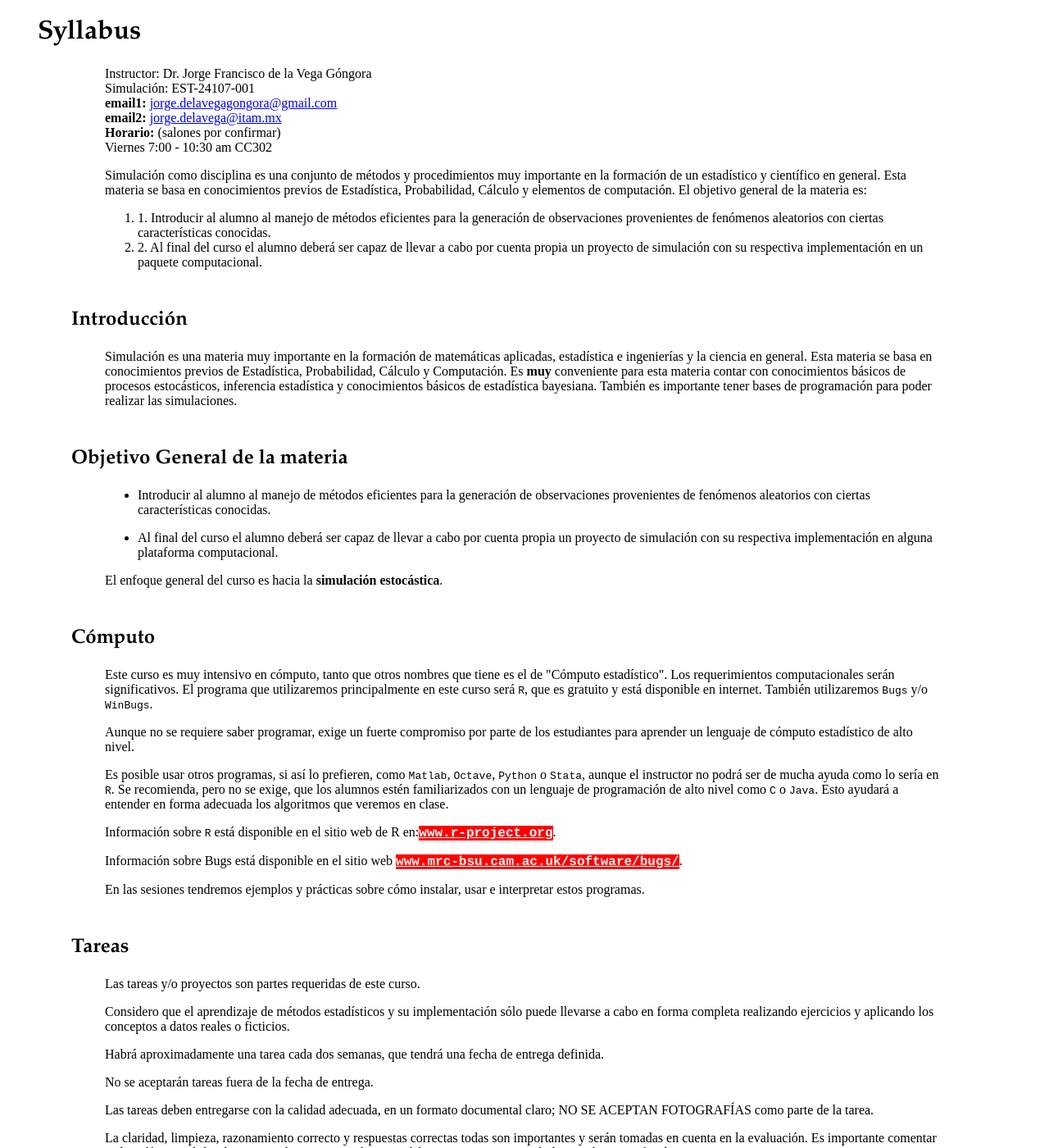
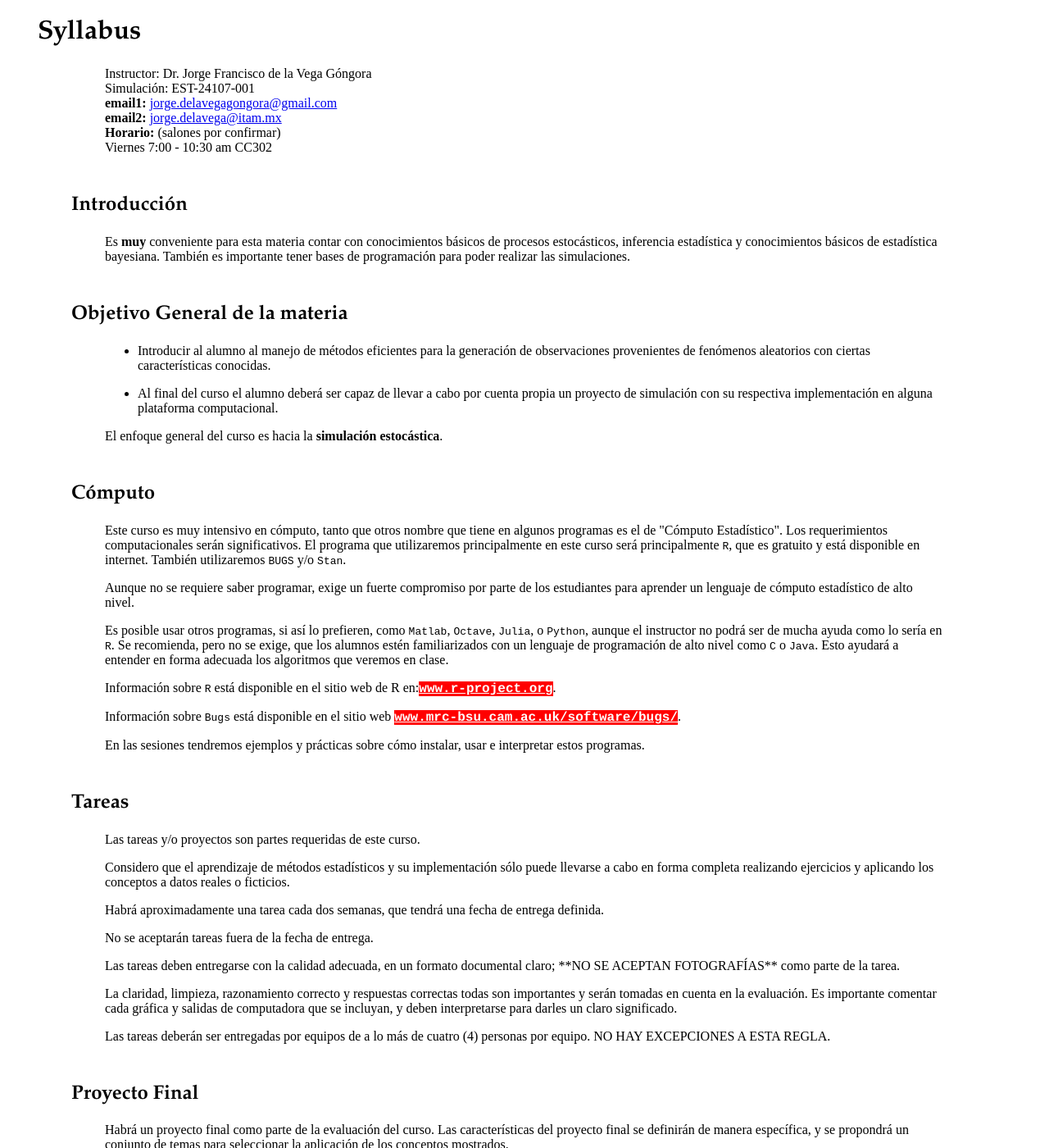
Before and after one commit to jvega68/Simulacion, a Jekyll site: the page built from syllabus.html, in a window 1280 px wide and 1400 px high. Shown: the whole window at 82% size. Built offline with Jekyll 4.4.1, drawn with Linux system fonts in a browser that asks for light colours.

Commit message:
Update syllabus.html

```diff
--- a/syllabus.html
+++ b/syllabus.html
@@ -13,18 +13,8 @@ Simulación: EST-24107-001 </br>
 <b>Horario:</b> (salones por confirmar) </br>
             Viernes 7:00 - 10:30 am CC302 </p>
 
-<p> Simulación como disciplina es una conjunto de métodos y procedimientos muy importante en la formación de un estadístico y
-   científico en general. Esta materia se basa en conocimientos previos de Estadística, Probabilidad, Cálculo y elementos de
-            computación. El objetivo general de la materia es:</p>
-
-<ol>
-<li>1. Introducir al alumno al manejo de métodos eficientes para la generación de observaciones provenientes de fenómenos aleatorios con ciertas características conocidas.</li>
-<li>2. Al final del curso el alumno deberá ser capaz de llevar a cabo por cuenta propia un proyecto de simulación con su respectiva implementación en un paquete computacional.</li>
-</ol>
-
 <h2>Introducción</h2>
 
-<p>Simulación es una materia muy importante en la formación de matemáticas aplicadas, estadística e ingenierías y la ciencia en general. Esta materia se basa en conocimientos previos de Estadística, Probabilidad, Cálculo y Computación.
 Es <strong>muy</strong> conveniente para esta materia contar con conocimientos básicos de procesos estocásticos, inferencia estadística y conocimientos básicos de estadística bayesiana. También es importante tener bases de programación para poder realizar las simulaciones.</p>
 
 <h2>Objetivo General de la materia</h2>
@@ -38,47 +28,63 @@ Es <strong>muy</strong> conveniente para esta materia contar con conocimientos b
 </ul>
 <p>El enfoque general del curso es hacia la <strong>simulación estocástica</strong>.</p>
 
-<h2>Cómputo</h2>
-<p>Este curso es muy intensivo en cómputo, tanto que otros nombres que tiene es el de "Cómputo estadístico". Los requerimientos computacionales serán significativos. El programa que utilizaremos principalmente en este curso será <tt>R</tt>, que es gratuito y está disponible en internet. También utilizaremos <tt>Bugs</tt> y/o <tt>WinBugs</tt>.</p>
+<h2> Cómputo</h2>
 
-<p>Aunque no se requiere saber programar, exige un fuerte compromiso por parte de los estudiantes para aprender un lenguaje de cómputo estadístico de alto nivel. </p>
+<p> Este curso es muy intensivo en cómputo, tanto que otros nombre que tiene en algunos programas es el de "Cómputo Estadístico".
+   Los requerimientos computacionales serán significativos. El programa que utilizaremos principalmente en este curso será  principalmente <tt>R</tt>,
+   que es gratuito y está disponible en internet. También utilizaremos <tt>BUGS</tt> y/o <tt>Stan</tt>.</p>
 
-<p>Es posible usar otros programas, si así lo prefieren, como <tt>Matlab</tt>, <tt>Octave</tt>, <tt>Python</tt> o <tt>Stata</tt>, aunque el instructor no podrá ser de mucha ayuda como lo sería en <tt>R</tt>. Se recomienda, pero no se exige, que los alumnos estén familiarizados con un lenguaje de programación de alto nivel como <tt>C</tt> o <tt>Java</tt>. Esto ayudará a entender en forma adecuada los algoritmos que veremos en clase. </p>
+<p> Aunque no se requiere saber programar, exige un fuerte compromiso por parte de los estudiantes para aprender un lenguaje de
+    cómputo estadístico de alto nivel. </p>
 
-<p>Información sobre <tt>R</tt> está disponible en el sitio web de R en:<a class="offsite" href="http://www.r-project.org">www.r-project.org</a>.</p>
+<p> Es posible usar otros programas, si así lo prefieren, como <tt>Matlab</tt>, <tt>Octave</tt>, <tt>Julia</tt>, o <tt>Python</tt>,
+    aunque el instructor no podrá ser de mucha ayuda como lo sería en <tt>R</tt>. Se recomienda, pero no se exige, que los alumnos
+    estén familiarizados con un lenguaje de programación de alto nivel como <tt>C</tt> o <tt>Java</tt>. Esto ayudará a entender en
+    forma adecuada los algoritmos que veremos en clase. </p>
 
-<p>Información sobre Bugs está disponible en el sitio web <a class="offsite" href="http://www.mrc-bsu.cam.ac.uk/software/bugs/">www.mrc-bsu.cam.ac.uk/software/bugs/</a>.</p>
+<p> Información sobre <tt>R</tt> está disponible en el sitio web de R en:<a class="offsite" href="http://www.r-project.org">www.r-project.org</a>.</p>
 
-<p>En las sesiones tendremos ejemplos y prácticas sobre cómo instalar, usar e interpretar estos programas. </p>
+<p> Información sobre <tt>Bugs</tt> está disponible en el sitio web <a class="offsite" href="http://www.mrc-bsu.cam.ac.uk/software/bugs/">www.mrc-bsu.cam.ac.uk/software/bugs/</a>.</p>
 
-<h2>Tareas</h2>
+<p> En las sesiones tendremos ejemplos y prácticas sobre cómo instalar, usar e interpretar estos programas. </p>
+
+<h2> Tareas</h2>
 
 <p>Las tareas y/o proyectos son partes requeridas de este curso.</p>
 
-<p>Considero que el aprendizaje de métodos estadísticos y su implementación sólo puede llevarse a cabo en forma completa realizando ejercicios y aplicando los conceptos a datos reales o ficticios.</p>
+<p> Considero que el aprendizaje de métodos estadísticos y su implementación sólo puede llevarse a cabo en forma completa
+   realizando ejercicios y aplicando los conceptos a datos reales o ficticios.</p>
 
-<p>Habrá aproximadamente una tarea cada dos semanas, que tendrá una fecha de entrega definida.</p>
+<p> Habrá aproximadamente una tarea cada dos semanas, que tendrá una fecha de entrega definida.</p>
 
-<p>No se aceptarán tareas fuera de la fecha de entrega.</p>
+<p> No se aceptarán tareas fuera de la fecha de entrega.</p>
 
-<p>Las tareas deben entregarse con la calidad adecuada, en un formato documental claro; NO SE ACEPTAN FOTOGRAFÍAS como parte de la tarea.</p>
+<p> Las tareas deben entregarse con la calidad adecuada, en un formato documental claro; **NO SE ACEPTAN FOTOGRAFÍAS**
+    como parte de la tarea.</p>
 
-<p>La claridad, limpieza, razonamiento correcto y respuestas correctas todas son importantes y serán tomadas en cuenta en la evaluación. Es importante comentar cada gráfica y salidas de computadora que se incluyan, y deben interpretarse para darles un claro significado. </p>
+<p> La claridad, limpieza, razonamiento correcto y respuestas correctas todas son importantes y serán tomadas en cuenta en la
+    evaluación. Es importante comentar cada gráfica y salidas de computadora que se incluyan, y deben interpretarse para darles
+    un claro significado. </p>
 
-<p>Las tareas deberán ser entregadas por equipos de a lo más de cuatro (4) personas por equipo. NO HAY EXCEPCIONES A ESTA REGLA. </p>
+<p> Las tareas deberán ser entregadas por equipos de a lo más de cuatro (4) personas por equipo.
+    NO HAY EXCEPCIONES A ESTA REGLA. </p>
 
 
 <h2>Proyecto Final</h2>
 
-<p> Habrá un proyecto final como parte de la evaluación del curso. Las características del proyecto final se definirán de manera específica, y se propondrá un conjunto de temas para seleccionar la aplicación de los conceptos mostrados.</p>
+<p> Habrá un proyecto final como parte de la evaluación del curso. Las características del proyecto final se definirán de
+    manera específica, y se propondrá un conjunto de temas para seleccionar la aplicación de los conceptos mostrados.</p>
 
-<p>Las fechas, reglas y otras caracaterísticas del proyecto se darán a conocer con oportunidad</p>
+<p> Las fechas, reglas y otras caracaterísticas del proyecto se darán a conocer con oportunidad</p>
 
 <h2>Exámenes</h2>
+
 <p> Además del proyecto final, habrá dos exámenes parciales. Las fechas se determinarán pronto. El examen final será la presentación del proyecto del equipo. Las reglas que deberán seguirse se anunciarán con antelación. La evaluación del proyecto final tendrá un componente de evaluación del grupo y otra del instructor. </p>
 
 <h2>Evaluación</h2>
+
 <p> La calificación final tendrá la siguiente composición: El promedio de los exámenes parciales representa el 30%, más el promedio de las tareas 30%, más participación y asistencia al curso 10% más el proyecto final 30%.</p>
 
 <p>Exámenes de reposición sólo se darán por razones documentadas fuera de su control y de acuerdo al criterio del instructor, e.g. enfermedad justificada por una carta de su médico. Conflictos sociales o de vacaciones no son razones aceptables.</p>
+
 </div>
```
